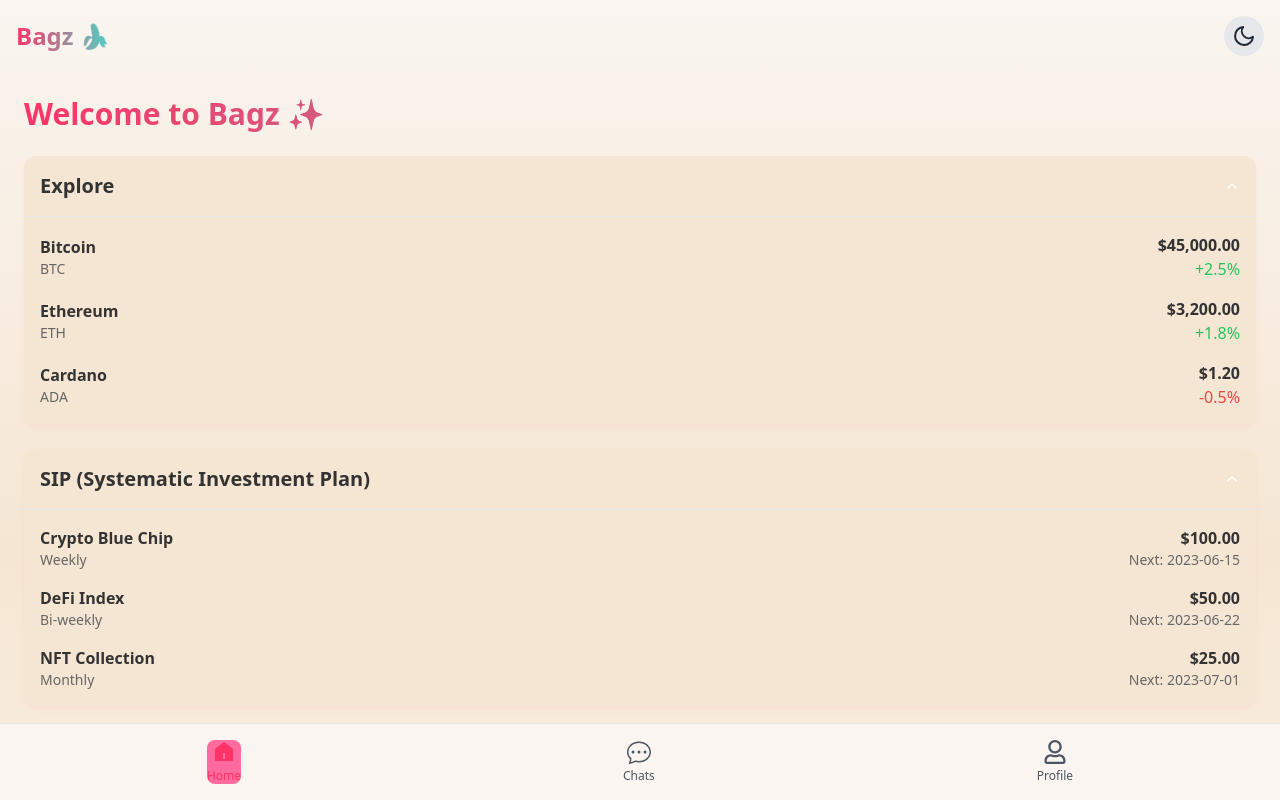
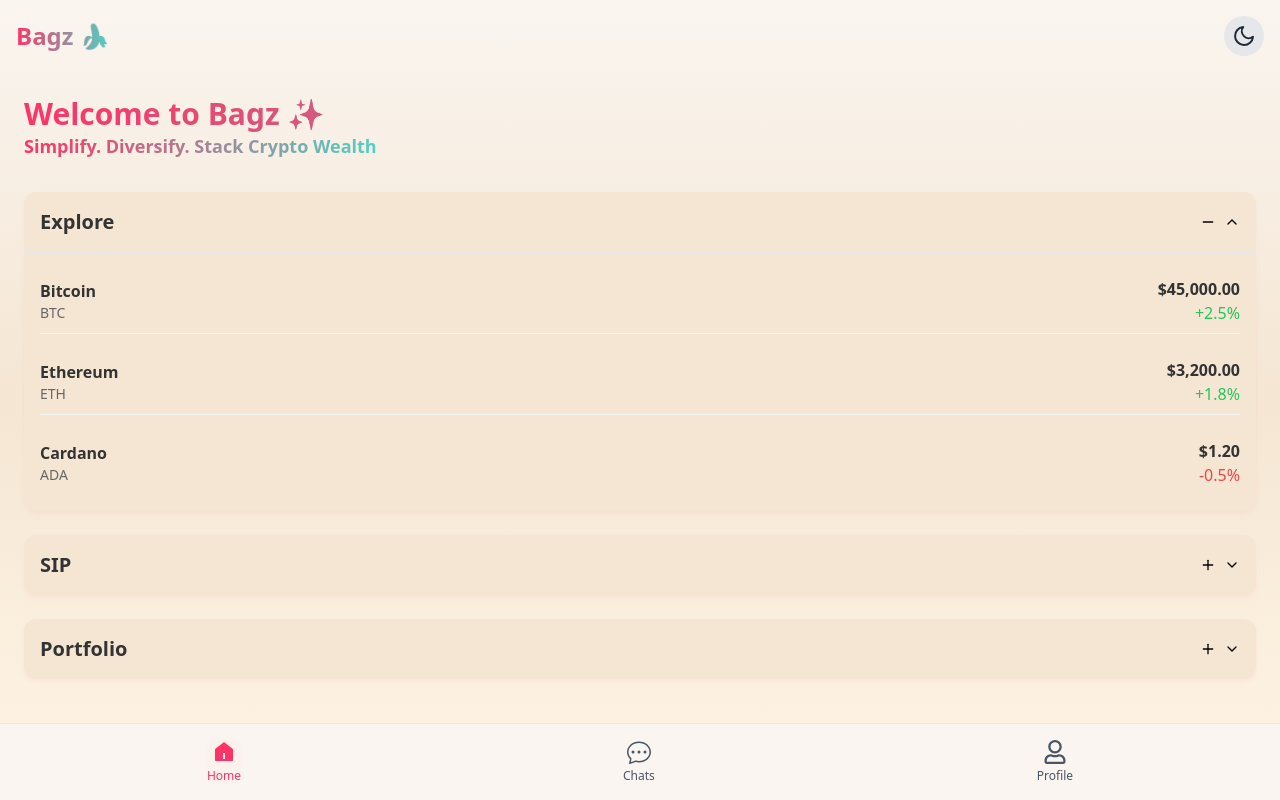
Before and after one commit to ayuxy027/Stackz, a React (Vite) app in the folder frontend/: page / in a window 1280 px wide. Shown: the top 800 px of the page. Built offline with nearby package versions, Linux system fonts and the light colour scheme.

Commit message:
Fixed Breaking Changes (Deployment Error)

```diff
--- a/frontend/src/components/Layout.jsx
+++ b/frontend/src/components/Layout.jsx
@@ -26,9 +26,11 @@ export default function Layout() {
         </h1>
         <ThemeToggle />
       </header>
+
       <main className="pb-20">
         <Outlet />
       </main>
+
       <nav className="fixed bottom-0 left-0 right-0 border-t border-gray-200 bg-background-light-primary dark:bg-background-dark-primary dark:border-gray-800">
         <div className="flex items-center justify-around p-4">
           {navItems.map(({ path, label, IconOutline, IconFill }) => (
@@ -36,8 +38,14 @@ export default function Layout() {
               {location.pathname === path && (
                 <motion.span
                   layoutId="bubble"
-                  className="absolute inset-0 rounded-lg bg-primary-light dark:bg-primary-dark opacity-20"
-                  transition={{ type: "spring", bounce: 0.2, duration: 0.6 }}
+                  className="absolute inset-0 bg-red-100 rounded-lg dark:bg-red-100 opacity-20"
+                  initial={{ scale: 0.8, opacity: 0 }}
+                  animate={{ scale: 1, opacity: 0.2 }}
+                  transition={{
+                    type: "spring",
+                    bounce: 0.2,
+                    duration: 0.6
+                  }}
                 />
               )}
               <div className="relative z-10 flex flex-col items-center">
--- a/frontend/src/pages/Home.jsx
+++ b/frontend/src/pages/Home.jsx
@@ -1,11 +1,11 @@
 import { useState } from 'react'
 import { motion, AnimatePresence } from 'framer-motion'
-import { FiChevronDown, FiChevronUp } from 'react-icons/fi'
+import { FiChevronDown, FiChevronUp, FiPlus, FiMinus } from 'react-icons/fi'
 import { formatCurrency } from '../utils/formatCurrency'
 import { useTheme } from '../contexts/ThemeContext'
 
-const SubSection = ({ title, data, render }) => {
-  const [isOpen, setIsOpen] = useState(true)  // Default to true
+const SubSection = ({ title, data, render, defaultOpen = false }) => {
+  const [isOpen, setIsOpen] = useState(defaultOpen)
   const { isDarkMode } = useTheme()
 
   return (
@@ -17,15 +17,42 @@ const SubSection = ({ title, data, render }) => {
         onClick={() => setIsOpen(!isOpen)}
       >
         <h2 className="text-xl font-bold text-text-light-primary dark:text-text-dark-primary">{title}</h2>
-        {isOpen ? <FiChevronUp /> : <FiChevronDown />}
+        <div className="flex items-center">
+          {isOpen ? (
+            <>
+              <FiMinus className={`mr-2 ${!isDarkMode ? 'text-black' : ''}`} />
+              <FiChevronUp className={!isDarkMode ? 'text-black' : ''} />
+            </>
+          ) : (
+            <>
+              <FiPlus className={`mr-2 ${!isDarkMode ? 'text-black' : ''}`} />
+              <FiChevronDown className={!isDarkMode ? 'text-black' : ''} />
+            </>
+          )}
+        </div>
       </button>
       <AnimatePresence>
         {isOpen && (
           <motion.div
-            initial={{ height: 0, opacity: 0 }}
-            animate={{ height: 'auto', opacity: 1 }}
-            exit={{ height: 0, opacity: 0 }}
-            transition={{ duration: 0.3 }}
+            key="content"
+            initial={{ opacity: 0, height: 0 }}
+            animate={{
+              opacity: 1,
+              height: 'auto',
+              transition: {
+                duration: 0.3,
+                ease: [0.4, 0, 0.2, 1]
+              }
+            }}
+            exit={{
+              opacity: 0,
+              height: 0,
+              transition: {
+                duration: 0.2,
+                ease: [0.4, 0, 0.2, 1]
+              }
+            }}
+            className="overflow-hidden"
           >
             <div className="p-4 border-t border-gray-200 dark:border-gray-700">
               {render(data)}
@@ -63,25 +90,45 @@ export default function Home() {
       initial={{ opacity: 0, y: 20 }}
       animate={{ opacity: 1, y: 0 }}
       exit={{ opacity: 0, y: 20 }}
+      transition={{
+        duration: 0.3,
+        ease: [0.4, 0, 0.2, 1]
+      }}
       className="p-6 space-y-6"
     >
+      <div className="mb-8">
         <h1 className="text-3xl font-bold text-transparent bg-gradient-to-r from-primary to-secondary bg-clip-text">
           Welcome to Bagz ✨
         </h1>
+        <span className='text-lg font-semibold text-transparent bg-gradient-to-r from-primary to-secondary bg-clip-text'>
+          Simplify. Diversify. Stack Crypto Wealth
+        </span>
+      </div>
 
+      <div className="space-y-6">
         <SubSection
           title="Explore"
           data={exploreData}
+          defaultOpen={true}
           render={(data) => (
             <div className="space-y-4">
               {data.map((item) => (
-              <div key={item.symbol} className="flex items-center justify-between">
+                <div
+                  key={item.symbol}
+                  className="flex items-center justify-between py-2 border-b border-gray-100 last:border-b-0 dark:border-gray-800"
+                >
                   <div>
-                  <h3 className="font-semibold text-text-light-primary dark:text-text-dark-primary">{item.name}</h3>
-                  <p className="text-sm text-text-light-secondary dark:text-text-dark-secondary">{item.symbol}</p>
+                    <h3 className="font-semibold text-text-light-primary dark:text-text-dark-primary">
+                      {item.name}
+                    </h3>
+                    <p className="text-sm text-text-light-secondary dark:text-text-dark-secondary">
+                      {item.symbol}
+                    </p>
                   </div>
                   <div className="text-right">
-                  <p className="font-semibold text-text-light-primary dark:text-text-dark-primary">{formatCurrency(item.price)}</p>
+                    <p className="font-semibold text-text-light-primary dark:text-text-dark-primary">
+                      {formatCurrency(item.price)}
+                    </p>
                     <p className={item.change >= 0 ? 'text-green-500' : 'text-red-500'}>
                       {item.change >= 0 ? '+' : ''}{item.change}%
                     </p>
@@ -93,19 +140,30 @@ export default function Home() {
         />
 
         <SubSection
-        title="SIP (Systematic Investment Plan)"
+          title="SIP"
           data={sipData}
           render={(data) => (
             <div className="space-y-4">
               {data.map((item) => (
-              <div key={item.name} className="flex items-center justify-between">
+                <div
+                  key={item.name}
+                  className="flex items-center justify-between py-2 border-b border-gray-100 last:border-b-0 dark:border-gray-800"
+                >
                   <div>
-                  <h3 className="font-semibold text-text-light-primary dark:text-text-dark-primary">{item.name}</h3>
-                  <p className="text-sm text-text-light-secondary dark:text-text-dark-secondary">{item.frequency}</p>
+                    <h3 className="font-semibold text-text-light-primary dark:text-text-dark-primary">
+                      {item.name}
+                    </h3>
+                    <p className="text-sm text-text-light-secondary dark:text-text-dark-secondary">
+                      {item.frequency}
+                    </p>
                   </div>
                   <div className="text-right">
-                  <p className="font-semibold text-text-light-primary dark:text-text-dark-primary">{formatCurrency(item.amount)}</p>
-                  <p className="text-sm text-text-light-secondary dark:text-text-dark-secondary">Next: {item.nextDate}</p>
+                    <p className="font-semibold text-text-light-primary dark:text-text-dark-primary">
+                      {formatCurrency(item.amount)}
+                    </p>
+                    <p className="text-sm text-text-light-secondary dark:text-text-dark-secondary">
+                      Next: {item.nextDate}
+                    </p>
                   </div>
                 </div>
               ))}
@@ -119,10 +177,17 @@ export default function Home() {
           render={(data) => (
             <div className="space-y-4">
               {data.map((item) => (
-              <div key={item.name} className="flex items-center justify-between">
-                <h3 className="font-semibold text-text-light-primary dark:text-text-dark-primary">{item.name}</h3>
+                <div
+                  key={item.name}
+                  className="flex items-center justify-between py-2 border-b border-gray-100 last:border-b-0 dark:border-gray-800"
+                >
+                  <h3 className="font-semibold text-text-light-primary dark:text-text-dark-primary">
+                    {item.name}
+                  </h3>
                   <div className="text-right">
-                  <p className="font-semibold text-text-light-primary dark:text-text-dark-primary">{formatCurrency(item.value)}</p>
+                    <p className="font-semibold text-text-light-primary dark:text-text-dark-primary">
+                      {formatCurrency(item.value)}
+                    </p>
                     <p className={item.change >= 0 ? 'text-green-500' : 'text-red-500'}>
                       {item.change >= 0 ? '+' : ''}{item.change}%
                     </p>
@@ -132,6 +197,7 @@ export default function Home() {
             </div>
           )}
         />
+      </div>
     </motion.div>
   )
 }
```
Lines whose indentation alone changed are shown as unchanged.
